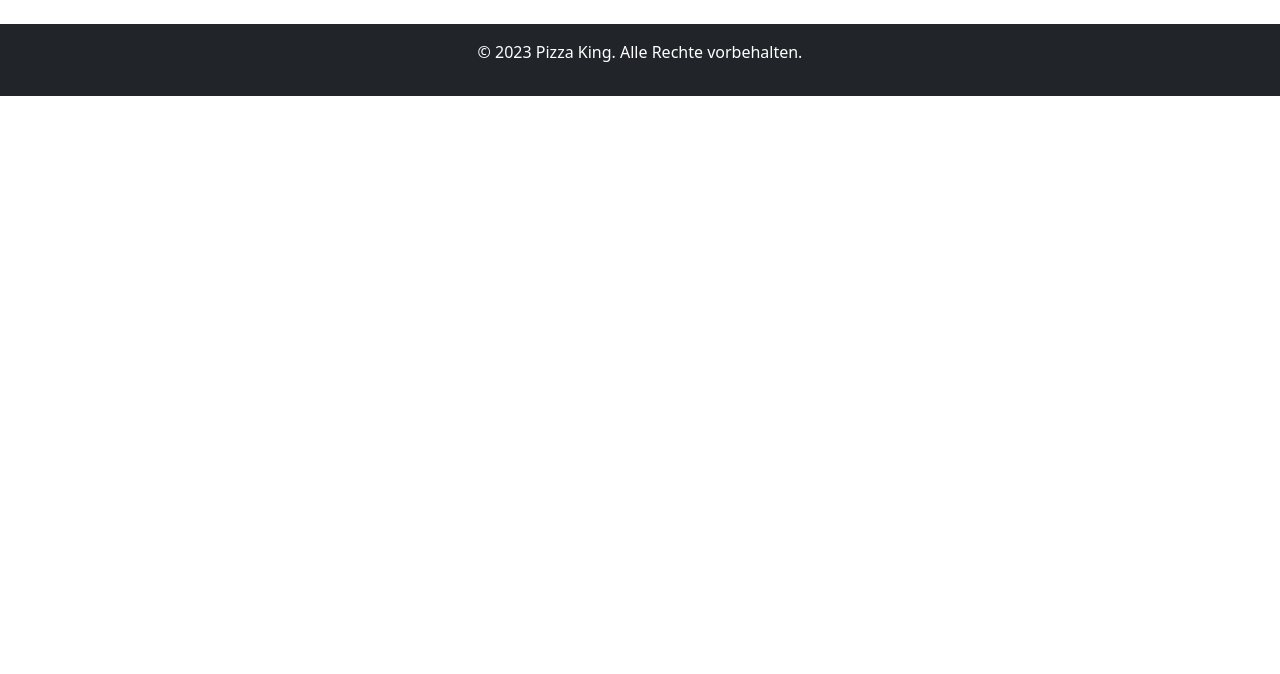
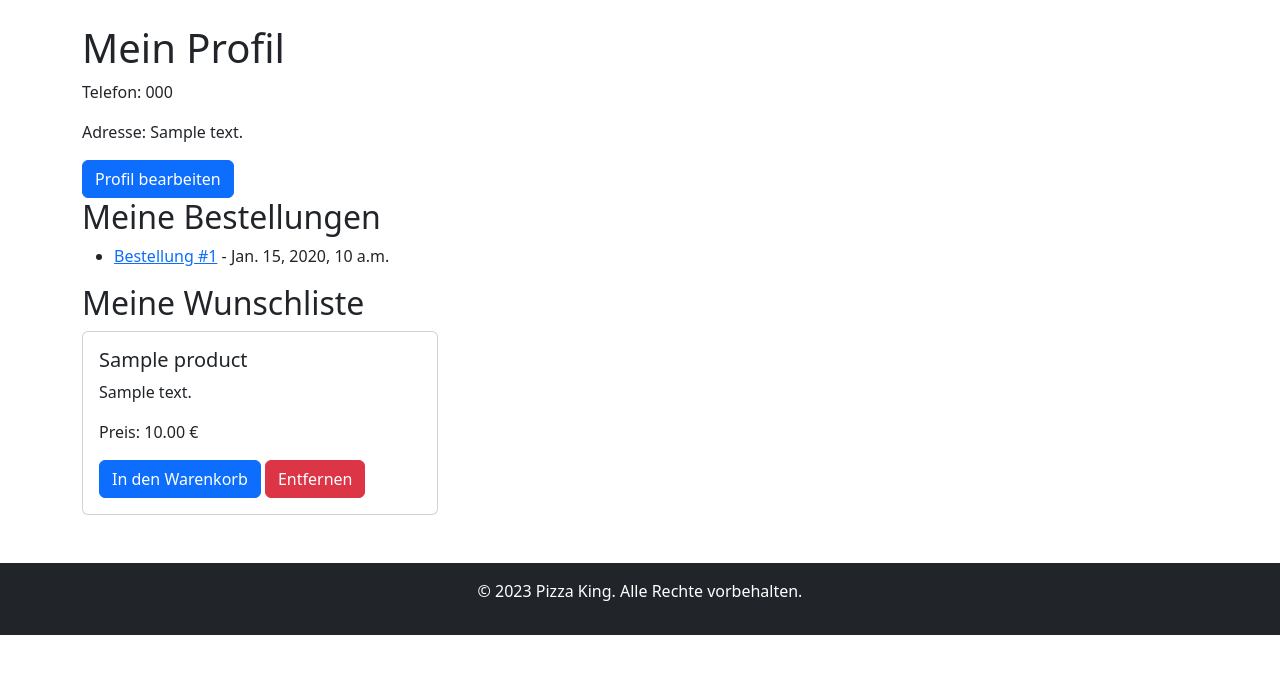
Before and after one commit to Alexandr911/pizza-king, a Django app: page /profile/ in a window 1280 px wide. Shown: the part 56-730 px from the top of the page. Run offline with Django 3.2, Linux system fonts and the light colour scheme; a user stored in the database is signed in; tables that the repository leaves empty hold one stand-in row (values such as "Sample post").

Commit message:
Added wishlist functionality

```diff
--- a/store/models.py
+++ b/store/models.py
@@ -117,3 +117,16 @@ class Recommendation(models.Model):
 
     def __str__(self):
         return f"Recommendation for {self.user.username}: {self.product.name} (Score: {self.score})"
+
+
+# модель для избранных товаров
+class Wishlist(models.Model):
+    user = models.ForeignKey(User, on_delete=models.CASCADE)
+    product = models.ForeignKey(Product, on_delete=models.CASCADE)
+    added_at = models.DateTimeField(auto_now_add=True)
+
+    class Meta:
+        unique_together = ('user', 'product')  # Один товар может быть в избранном только один раз
+
+    def __str__(self):
+        return f"{self.user.username}'s Wishlist: {self.product.name}"
--- a/store/templates/store/product_detail.html
+++ b/store/templates/store/product_detail.html
@@ -6,6 +6,7 @@
 <p>Preis: {{ product.price }} €</p>
 
 <a href="{% url 'add_to_cart' product.id %}" class="btn btn-primary">In den Warenkorb</a>
+<a href="{% url 'add_to_wishlist' product.id %}" class="btn btn-secondary">Zu meiner Wunschliste hinzufügen</a>
 
 <h2>Bewertungen</h2>
 {% for review in reviews %}
--- a/store/templates/store/profile.html
+++ b/store/templates/store/profile.html
@@ -1,16 +1,10 @@
 {% extends 'store/base.html' %}
-<!DOCTYPE html>
-<html lang="de">
-<head>
-    <meta charset="UTF-8">
-    <meta name="viewport" content="width=device-width, initial-scale=1.0">
-    <title>Mein Profil</title>
-</head>
-<body>
+
+{% block content %}
 <h1>Mein Profil</h1>
 <p>Telefon: {{ profile.phone }}</p>
 <p>Adresse: {{ profile.address }}</p>
-    <a href="{% url 'edit_profile' %}">Profil bearbeiten</a>
+<a href="{% url 'edit_profile' %}" class="btn btn-primary">Profil bearbeiten</a>
 
 <h2>Meine Bestellungen</h2>
 <ul>
@@ -21,5 +15,21 @@
         </li>
     {% endfor %}
 </ul>
-</body>
-</html>
+
+<h2>Meine Wunschliste</h2>
+<div class="row">
+    {% for item in wishlist %}
+        <div class="col-md-4 mb-4">
+            <div class="card">
+                <div class="card-body">
+                    <h5 class="card-title">{{ item.product.name }}</h5>
+                    <p class="card-text">{{ item.product.description }}</p>
+                    <p class="card-text">Preis: {{ item.product.price }} €</p>
+                    <a href="{% url 'add_to_cart' item.product.id %}" class="btn btn-primary">In den Warenkorb</a>
+                    <a href="{% url 'remove_from_wishlist' item.product.id %}" class="btn btn-danger">Entfernen</a>
+                </div>
+            </div>
+        </div>
+    {% endfor %}
+</div>
+{% endblock %}
--- a/store/urls.py
+++ b/store/urls.py
@@ -20,6 +20,8 @@ urlpatterns = [
     path('coupon/apply/', views.coupon_apply, name='coupon_apply'),#URL для применения купона
     path('product/<int:product_id>/add_review/', views.add_review, name='add_review'),# URL для добавления отзыва
     path('product/<int:product_id>/', views.product_detail, name='product_detail'),
+    path('add_to_wishlist/<int:product_id>/', views.add_to_wishlist, name='add_to_wishlist'),#для add товара из избранного
+    path('remove_from_wishlist/<int:product_id>/', views.remove_from_wishlist, name='remove_from_wishlist'), #для удаления товара из избранного
 
 
 ]
--- a/store/views.py
+++ b/store/views.py
@@ -2,7 +2,8 @@ from django.shortcuts import render, redirect, get_object_or_404
 from django.contrib.auth.decorators import login_required
 from .forms import OrderCreateForm, ProfileForm, CouponApplyForm, ReviewForm
 from .models import Cart, OrderItem, Order, Coupon,Recommendation
-from .models import Product, Promotion, Profile, Review
+from .models import Product, Promotion, Profile
+from .models import Review, Wishlist
 import stripe
 from django.conf import settings
 from django.urls import reverse
@@ -142,12 +143,17 @@ def create_order(request):
 
 
 
-# представления для отображения и редактирования профиля
+# представления для отображения и редактирования профиля + отображения избраного
 @login_required
 def profile(request):
     profile, created = Profile.objects.get_or_create(user=request.user)
     orders = Order.objects.filter(user=request.user)
-    return render(request, 'store/profile.html', {'profile': profile, 'orders': orders})
+    wishlist = Wishlist.objects.filter(user=request.user)
+    return render(request, 'store/profile.html', {
+        'profile': profile,
+        'orders': orders,
+        'wishlist': wishlist,
+    })
 
 @login_required
 def edit_profile(request):
@@ -291,3 +297,18 @@ def generate_recommendations(user):
     # Сохраняем рекомендации
     for product in recommended_products:
         Recommendation.objects.create(user=user, product=product, score=product.avg_rating)
+
+
+# представление для добавления товара в избранное
+@login_required
+def add_to_wishlist(request, product_id):
+    product = get_object_or_404(Product, id=product_id)
+    Wishlist.objects.get_or_create(user=request.user, product=product)
+    return redirect('product_detail', product_id=product.id)
+
+# Удаление товаров из избранного
+@login_required
+def remove_from_wishlist(request, product_id):
+    product = get_object_or_404(Product, id=product_id)
+    Wishlist.objects.filter(user=request.user, product=product).delete()
+    return redirect('profile')
```
Also changed, not shown: store/migrations/0010_wishlist.py (added). Lines whose indentation alone changed are shown as unchanged.
